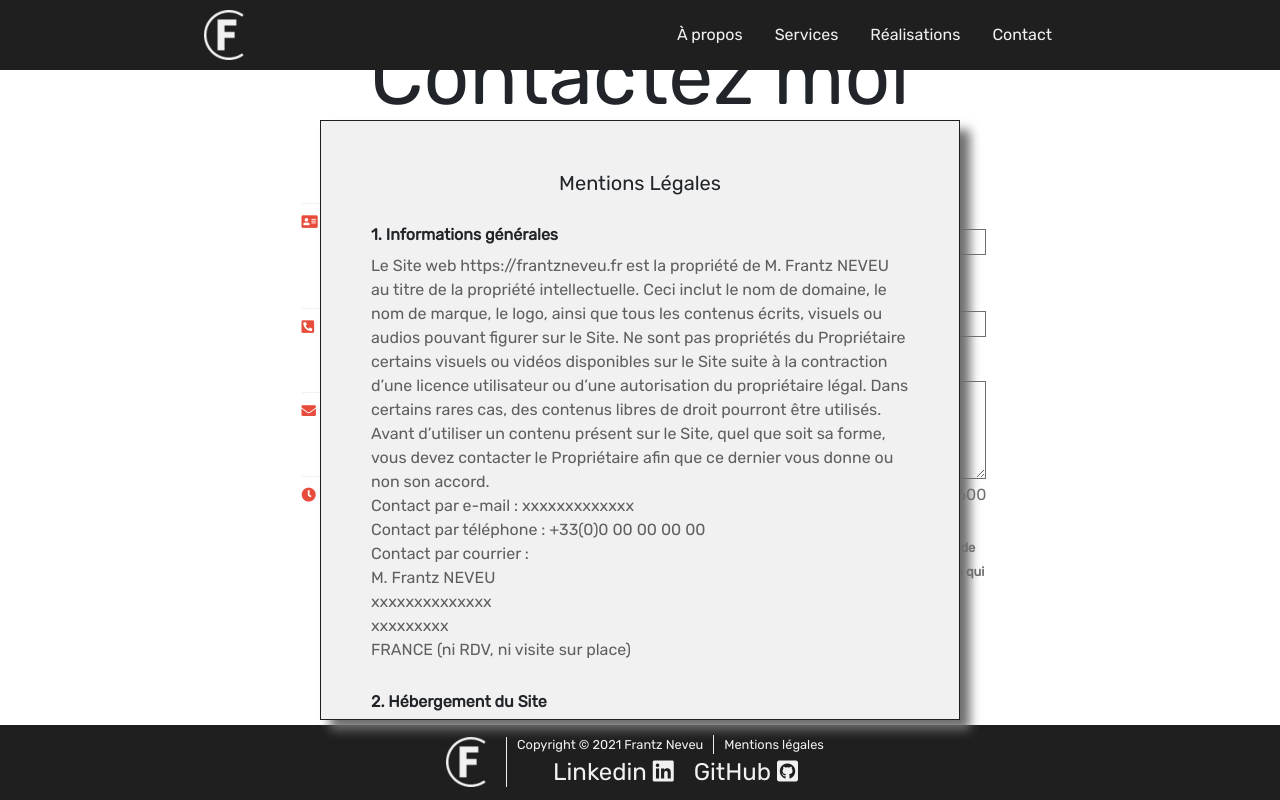
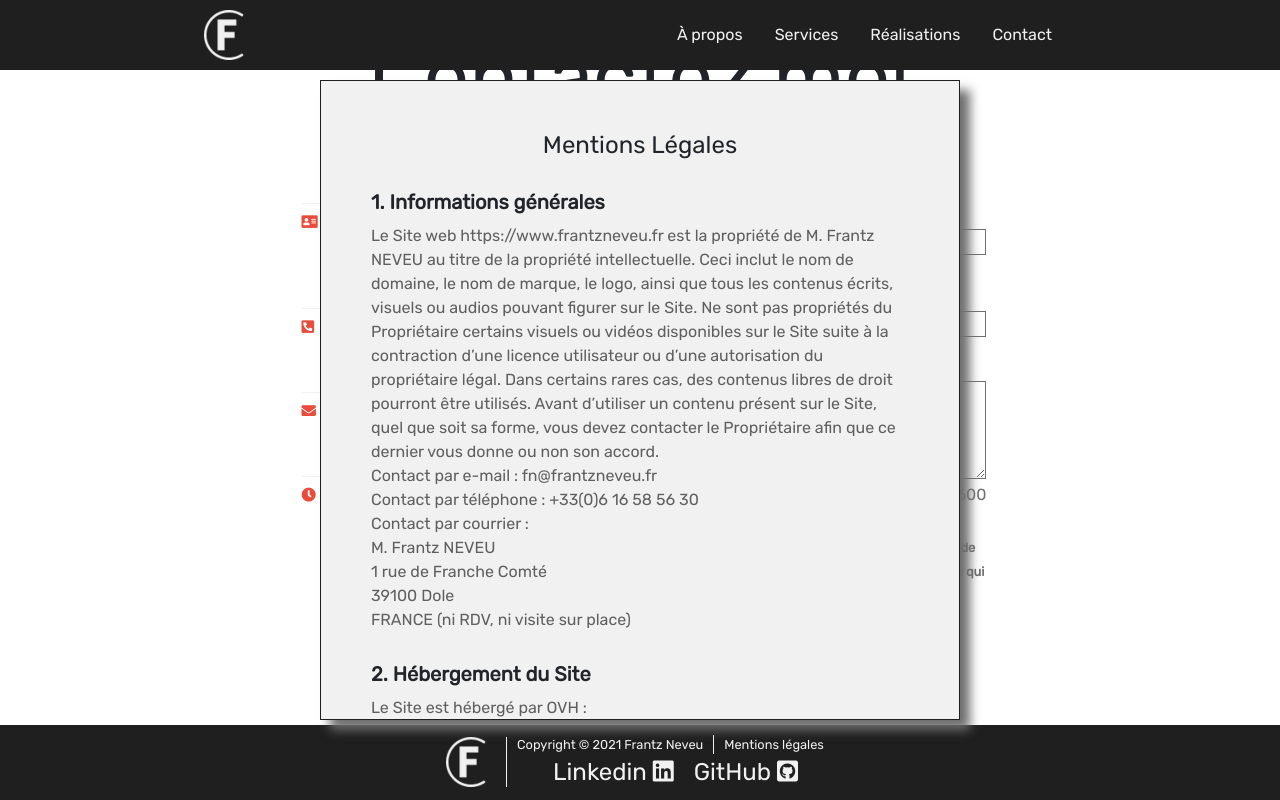
Before and after one commit to frantzdev/Portfolio-Frantz, a Vue app: page / in a window 1280 px wide. Both pictures are taken after a click on the element "Mentions légales". Shown: the part 4373-5173 px from the top of the page. Built offline with nearby package versions, Linux system fonts and the light colour scheme.

Commit message:
Ajout des infos persos

```diff
--- a/public/index.html
+++ b/public/index.html
@@ -7,7 +7,7 @@
     <meta name="viewport" content="width=device-width,initial-scale=1.0">
     <link rel="icon" href="<%= BASE_URL %>favicon.ico">
     <title>Portfolio Frantz Neveu</title>
-    <meta description="Portfolio de Frantz Neveu développeur Web Full Stack">
+    <meta description="Portfolio de Frantz Neveu Developpeur Web Full Stack orienté Frontend à Dole. Création, conception, réalisation de site Web, et applications mobile">
     <link href="https://cdn.jsdelivr.net/npm/bootstrap@5.0.2/dist/css/bootstrap.min.css" rel="stylesheet"
         integrity="sha384-EVSTQN3/azprG1Anm3QDgpJLIm9Nao0Yz1ztcQTwFspd3yD65VohhpuuCOmLASjC" crossorigin="anonymous">
     <link rel="stylesheet" href="https://use.fontawesome.com/releases/v5.15.1/css/all.css"
--- a/src/components/Carrousel.vue
+++ b/src/components/Carrousel.vue
@@ -13,10 +13,10 @@
             <h1>Compatible sur appareils<br>mobiles</h1>
         </div>
         <div class="left" @mouseenter="insideLeft" @mouseout="outLeft"  @click="prevSlide">
-            <button class="button-carrousel-left" type="button" role="button"><i class="fas fa-chevron-left"></i></button>
+            <button class="button-carrousel-left" type="button" role="button" alt="bouton gauche" title="Défilement en arrière"><i class="fas fa-chevron-left"></i></button>
         </div>
         <div class='right' @mouseenter="insideRight" @mouseout="outRight" @click="nextSlide">
-            <button class="button-carrousel-right" type="button" role="button"><i class="fas fa-chevron-right"></i></button>
+            <button class="button-carrousel-right" type="button" role="button" alt="bouton droit" title="Défilement en avant"><i class="fas fa-chevron-right"></i></button>
         </div>
     </section>
 </template>
--- a/src/components/Contact.vue
+++ b/src/components/Contact.vue
@@ -13,7 +13,7 @@
                     </div>
                     <div>
                         <h3><i class="fas fa-envelope"></i>Email</h3>
-                        <p>frantz.neveu@orange.fr</p>
+                        <p>fn@frantzneveu.fr</p>
                     </div>
                     <div>
                         <h3><i class="fas fa-clock"></i>Horaires</h3>
--- a/src/components/Footer.vue
+++ b/src/components/Footer.vue
@@ -101,7 +101,7 @@ export default {
 
     .modale {
         width: 50%;
-        height: 600px;
+        height: 80%;
         position: fixed;
         bottom: 10%;
         padding: 50px;
--- a/src/components/Mentions.vue
+++ b/src/components/Mentions.vue
@@ -2,11 +2,11 @@
 
     <div>
         <div class="title-modale">
-            <h5>Mentions Légales</h5>
+            <h4>Mentions Légales</h4>
         </div>
-        <h6>1. Informations générales</h6>
+        <h5>1. Informations générales</h5>
 
-        <p>Le Site web https://frantzneveu.fr est la propriété de M. Frantz NEVEU
+        <p>Le Site web https://www.frantzneveu.fr est la propriété de M. Frantz NEVEU
             au titre de la propriété intellectuelle. Ceci inclut le nom de domaine,
             le nom de marque, le logo, ainsi que tous les contenus écrits, visuels ou audios pouvant figurer sur le
             Site.
@@ -14,26 +14,25 @@
             contraction d’une licence utilisateur ou d’une autorisation du propriétaire légal. Dans certains rares cas,
             des contenus libres de droit pourront être utilisés. Avant d’utiliser un contenu présent sur le Site, quel
             que soit sa forme, vous devez contacter le Propriétaire afin que ce dernier vous donne ou non son accord.<br>
-            Contact par e-mail : xxxxxxxxxxxxx<br>
-            Contact par téléphone : +33(0)0 00 00 00 00<br>
+            Contact par e-mail : fn@frantzneveu.fr<br>
+            Contact par téléphone : +33(0)6 16 58 56 30<br>
             Contact par courrier :<br>
             M. Frantz NEVEU<br>
-            xxxxxxxxxxxxxx<br>
-            xxxxxxxxx<br>
+            1 rue de Franche Comté<br>
+            39100 Dole<br>
             FRANCE
             (ni RDV, ni visite sur place)</p>
 
-        <h6>2. Hébergement du Site</h6>
+        <h5>2. Hébergement du Site</h5>
 
-        <p>Le Site est hébergé parxxxxxxxx :<br>
-            xxxx<br>
-            xxxxxxxxx<br>
-            xxxxxxxx<br>
+        <p>Le Site est hébergé par OVH :<br>
+            2, rue Kellermann<br>
+            59100<br>
+            Roubaix<br>
             FRANCE<br>
-            +33(0)0 00 00 00 00<br>
         </p>
 
-        <h6>3. Propriété intellectuelle</h6>
+        <h5>3. Propriété intellectuelle</h5>
 
         <p>Le Site est une œuvre de l’esprit relevant du droit d’auteur et protégée par la loi française. Le contenu
             présent sur le Site n’est autorisé à être utilisé qu’au titre de l’information et pour un usage privé. Toute
@@ -46,14 +45,14 @@
             pourra donc en aucun cas et d’aucune façon être reproché au Site ou à son Propriétaire une éventuelle
             inexactitude concernant toute information figurant sur le Site.</p>
 
-        <h6>4. Limitations contractuelles sur les données techniques</h6>
+        <h5>4. Limitations contractuelles sur les données techniques</h5>
 
         <p>Le Site utilise la technologie JavaScript.<br>
             Le Site ne saurait être tenu responsable de dommages (matériels ou autres) liés à l’utilisation du Site.
             Ainsi, l’internaute utilisateur du Site se doit pour y accéder d’utiliser un matériel récent, sans virus ni
             autres malwares et avec un navigateur Internet de dernière génération mis à jour.</p>
 
-        <h6>5. Partenariat(s)</h6>
+        <h5>5. Partenariat(s)</h5>
 
         <p>Au titre d’une information complémentaire, d’un lien utile ou d’un quelconque partenariat, le Site peut
             proposer des liens sortants menant vers d’autres sites web. Ces autres sites ne dépendent pas du Site. Sauf
@@ -62,7 +61,7 @@
             son Propriétaire, ne pourraient être tenus responsables des données, informations, produits, idées,
             publicités ou tout autre contenu proposé par ces autres sites.</p>
 
-        <h6>6. Protection des données personnelles</h6>
+        <h5>6. Protection des données personnelles</h5>
 
         <p>Les informations qui vous concernent sont traitées informatiquement et de façon confidentielle. Ces
             informations ne sont utilisées que dans un cadre professionnel, par exemple pour vous recontacter suite à
@@ -75,12 +74,12 @@
             Conformément à la loi Informatique et libertés n° 78-17 du 6 janvier 1978 modifiée et à la réglementation
             européenne, vous disposez d’un droit d’accès, de modification, de rectification et d’opposition ainsi que
             d’un droit à l’oubli concernant vos données. Vous pouvez exercer ces droits en contactant par e-mail le
-            Propriétaire : xxxxxxxxxxxxxxxxxxxx<br>
+            Propriétaire : fn@frantzneveu.fr<br>
             Conformément à la réglementation en vigueur, votre demande doit être accompagnée de la photocopie d’un titre
             d’identité portant votre signature et préciser l’adresse e-mail à laquelle doit vous parvenir la réponse.
             Réponse qui vous parviendra dans un délai de 1 mois suivant la réception de votre demande.</p>
 
-            <h6>Cookies</h6>
+            <h5>Cookies</h5>
 
             <p>Lors de votre visite sur le Site, ce dernier est susceptible d’implanter des cookies dans votre ordinateur
             (ou autre appareil avec lequel vous naviguez). Ces cookies permettent d’enregistrer des informations
@@ -104,7 +103,7 @@
             l’outil suivant :<br>
             <a href="https://tools.google.com/dlpage/gaoptout?hl=fr">https://tools.google.com/dlpage/gaoptout?hl=fr</a></p>
 
-        <h6>7. Application de la loi Française</h6>
+        <h5>7. Application de la loi Française</h5>
 
         <p>Le non respect des dispositions susmentionnées peut entraîner des poursuites et des sanctions pénales.<br>
             Les présentes dispositions sont régies par le droit français et relèvent de la compétence exclusive des
@@ -134,12 +133,16 @@
         text-align: center;
     }
 
-    h6 {
+    h5 {
         margin: 30px 0 10px 0;
         font-weight: bold;
     }
 
     p {
+        color: #5f5f5f;
+    }
+
+    a {
         color: #5f5f5f;
     }
 
```
Also changed, not shown: src/components/Realisations.vue (+27 -10 lines), public/images/computer.jpg (deleted), public/images/smartphone.jpg (deleted).
